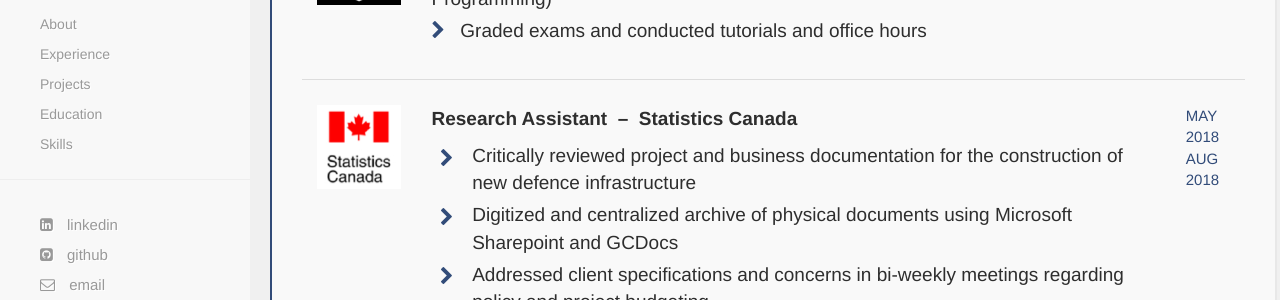
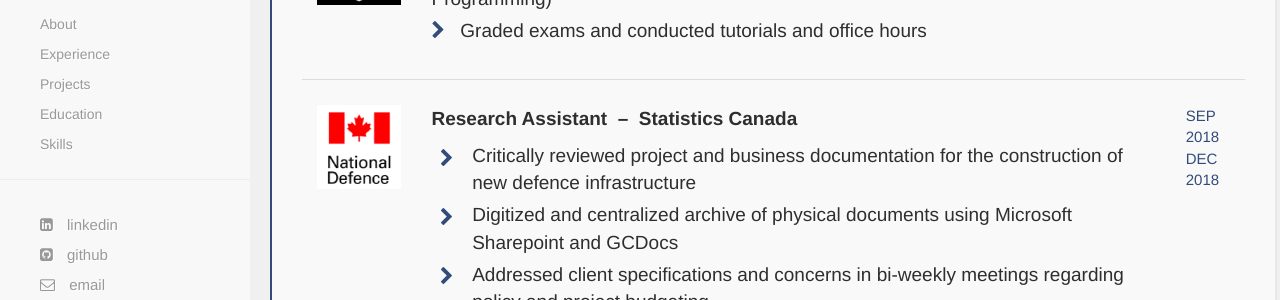
Before and after one commit to harold-lu/harold-lu.github.io, a Jekyll site: the page built from index.html, in a window 1280 px wide and 900 px high, scrolled down 1182 px. Shown: the part 153-453 px from the top of the window. Built offline with Jekyll 4.4.1, drawn with Linux system fonts in a browser that asks for light colours; nearby versions of some CDN libraries; some web fonts are replaced.

Commit message:
table update

```diff
--- a/index.html
+++ b/index.html
@@ -61,7 +61,7 @@ title: Herring Cove
           </tr>
           <tr>
             <td style="padding:25px 15px 25px 15px">
-              <p><img src="{{ site.baseurl }}/images/stats.jpg" alt="Statistics Canada logo"></p>
+              <p><img src="{{ site.baseurl }}/images/dnd.jpg" alt="DND logo"></p>
             </td>
             <td style="width:80%;padding:25px 15px 25px 15px">
               <p style="color:#2e2e2e;font-size:19px;font-weight:600">Research Assistant &nbsp;&ndash;&nbsp; Statistics Canada</p>
@@ -72,7 +72,7 @@ title: Herring Cove
 			  </ul>
 			</td>
             <td style="padding:25px 0px 25px 0px">
-			  <p style="color:#324C79; font-size:15px;font-weight:500;padding:0px 0px 0px 15px">MAY 2018<br>AUG 2018</p>
+			  <p style="color:#324C79; font-size:15px;font-weight:500;padding:0px 0px 0px 15px">SEP 2018<br>DEC 2018</p>
 			</td>
           </tr>
 		  <tr>
```
